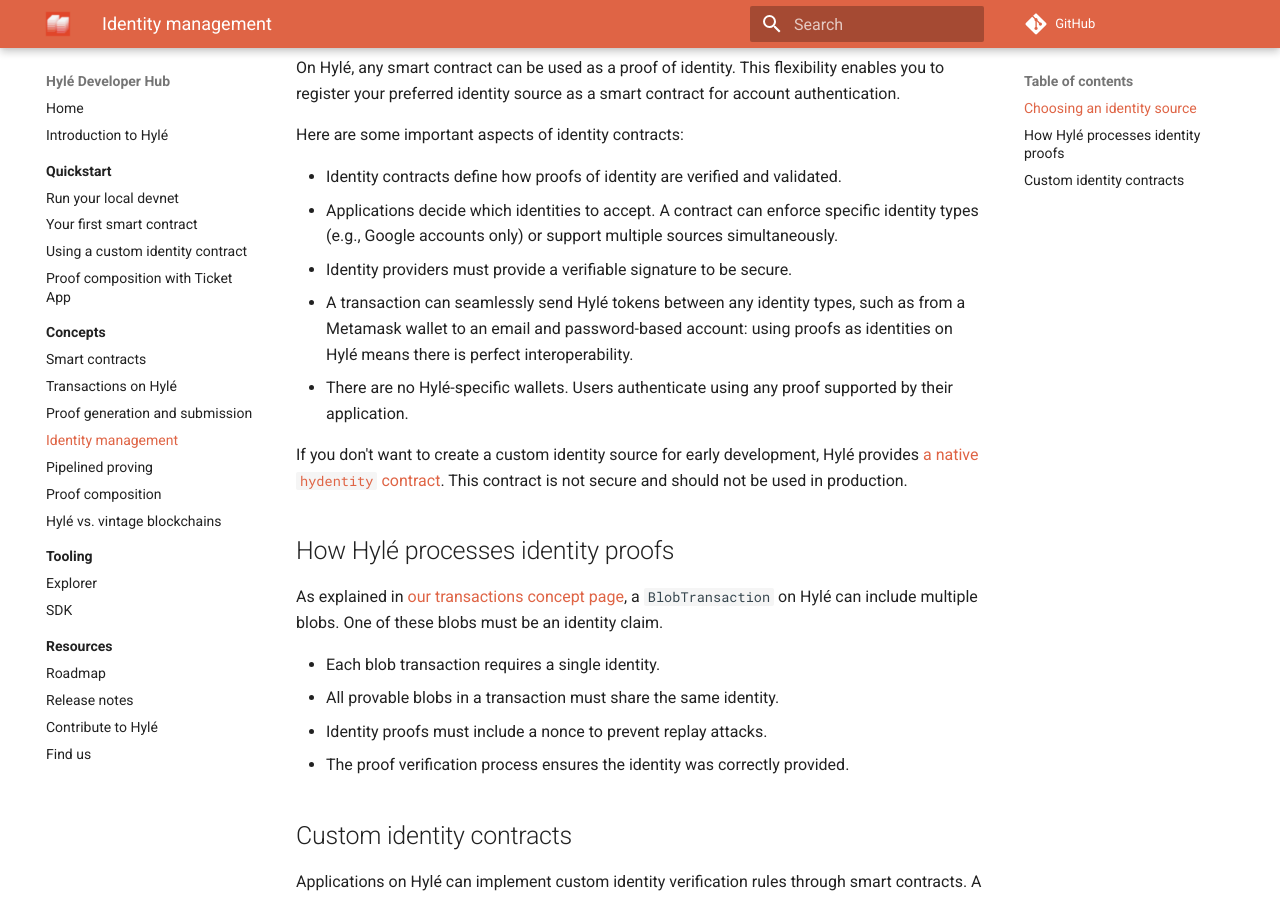
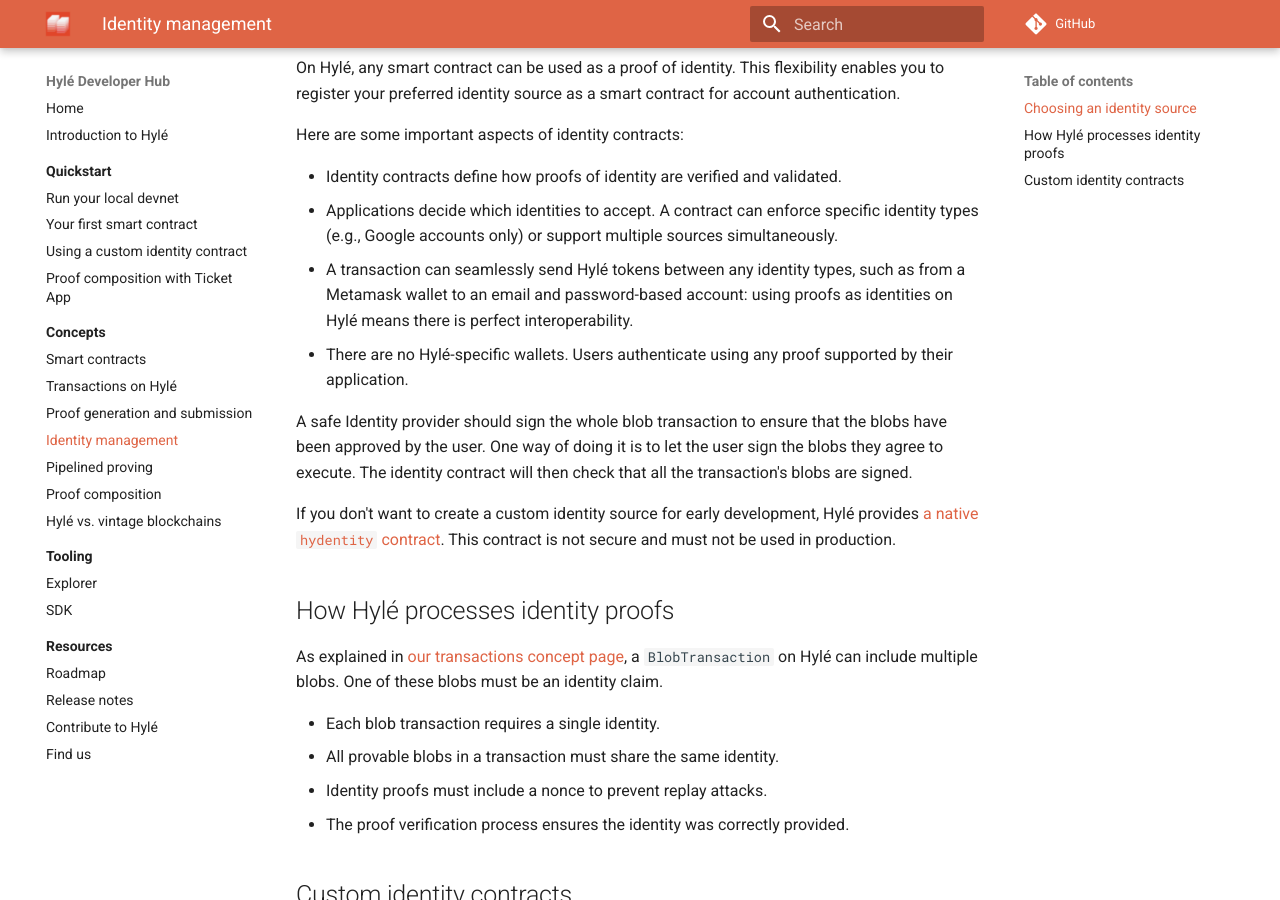
Before and after one commit to Hyle-org/devhub-hyle, an MkDocs documentation site: the page built from docs/concepts/identity.md, in a window 1280 px wide and 900 px high, scrolled down 401 px. Built offline with MkDocs 1.6.1 and Material for MkDocs 9.7.7, drawn with Linux system fonts in a browser that asks for light colours; plug-ins that fetch from the network failed and are left out; comment, search, counter and statistics services are not loaded.

Commit message:
relecture Bertrand

```diff
--- a/docs/concepts/identity.md
+++ b/docs/concepts/identity.md
@@ -14,11 +14,12 @@
 
 - Identity contracts define how proofs of identity are verified and validated.
 - Applications decide which identities to accept. A contract can enforce specific identity types (e.g., Google accounts only) or support multiple sources simultaneously.
-- Identity providers must provide a verifiable signature to be secure.
 - A transaction can seamlessly send Hylé tokens between any identity types, such as from a Metamask wallet to an email and password-based account: using proofs as identities on Hylé means there is perfect interoperability.
 - There are no Hylé-specific wallets. Users authenticate using any proof supported by their application.
 
-If you don't want to create a custom identity source for early development, Hylé provides [a native `hydentity` contract](https://github.com/Hyle-org/hyle/tree/main/crates/contracts/hydentity). This contract is not secure and should not be used in production.
+A safe Identity provider should sign the whole blob transaction to ensure that the blobs have been approved by the user. One way of doing it is to let the user sign the blobs they agree to execute. The identity contract will then check that all the transaction's blobs are signed.
+
+If you don't want to create a custom identity source for early development, Hylé provides [a native `hydentity` contract](https://github.com/Hyle-org/hyle/tree/main/crates/contracts/hydentity). This contract is not secure and must not be used in production.
 
 ## How Hylé processes identity proofs
 
```
